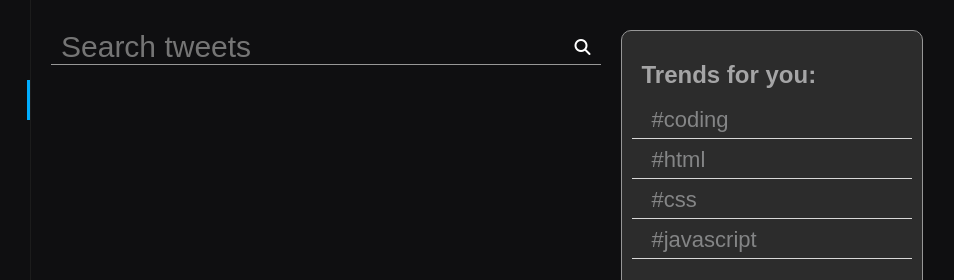
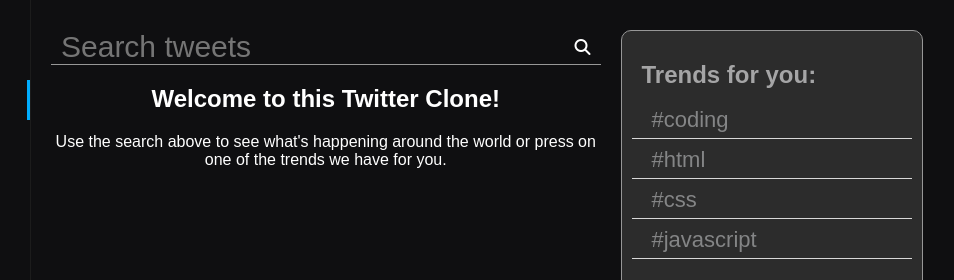
Before and after one commit to JoseDanielMX/twitter-clone, a website: page index.html in a window 1280 px wide. Shown: the top 280 px of the page, 70-1024 px from the left. Drawn offline with nearby package versions, Linux system fonts and the light colour scheme.

Commit message:
Added a welcome message

```diff
--- a/index.html
+++ b/index.html
@@ -32,7 +32,10 @@
                     <i class="fas fa-search" onclick="getTwitterData()"></i>
                 </div>
                 <div class="tweets-list">
-
+                    <div class="welcome-message">
+                        <h2>Welcome to this Twitter Clone!</h2>
+                        <p>Use the search above to see what's happening around the world or press on one of the trends we have for you.</p>
+                    </div>
                 </div>
                 <div id="next-page" class="next-page-container" onclick="onNextPage()">
                     <i class="fas fa-arrow-down"></i>
--- a/style/style.css
+++ b/style/style.css
@@ -105,6 +105,11 @@ body {
 
 .tweets-list {
     margin: 0 20px 20px;
+}
+
+.welcome-message {
+    color: #FFF;
+    text-align: center;
 }
 
 .tweet-container {
```
